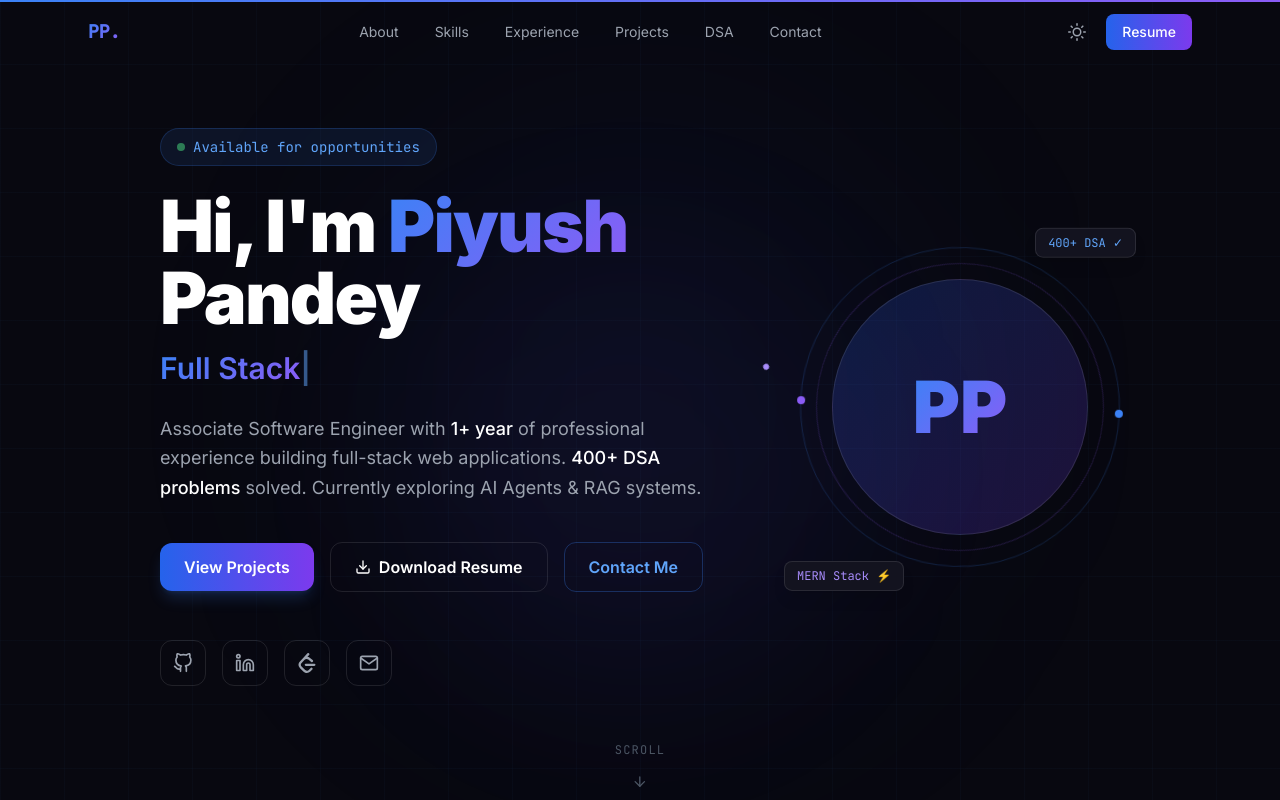
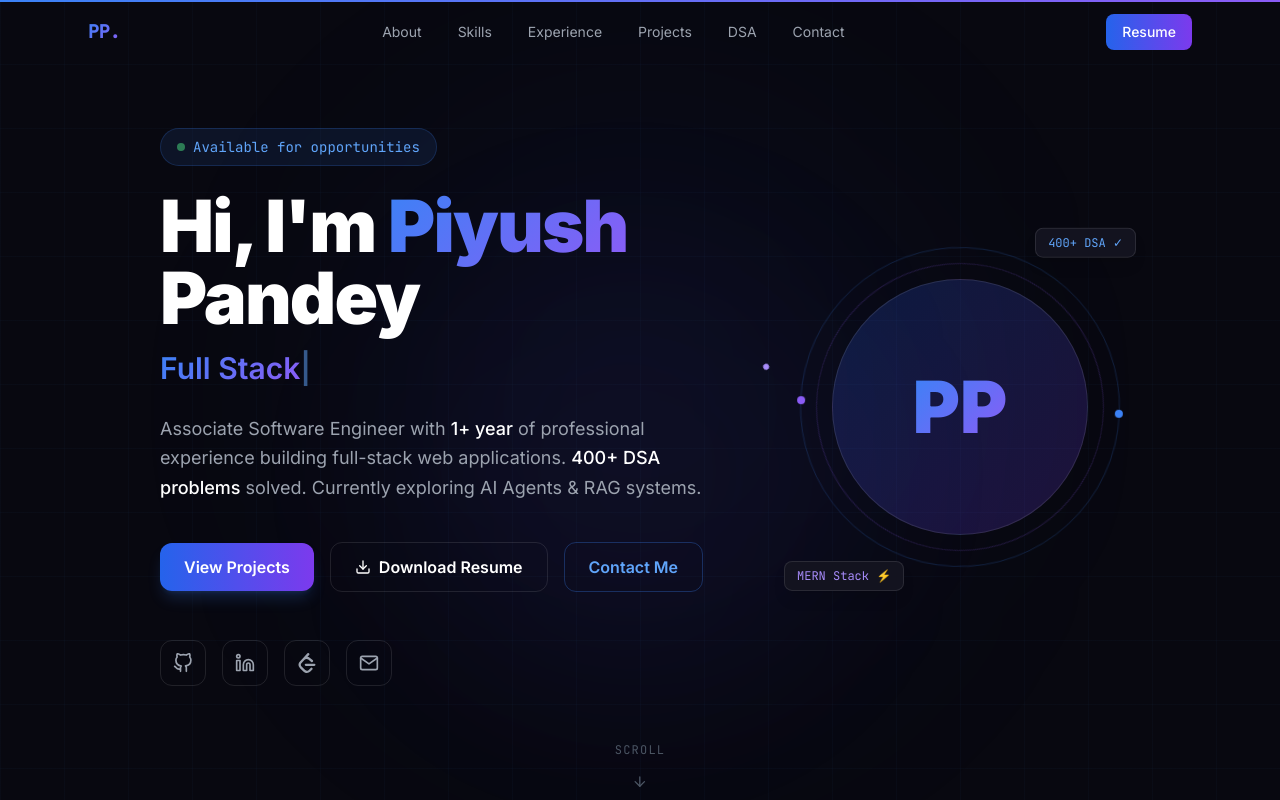
Before and after one commit to piyushp0710/PortfolioPiyush, a React (Vite) app: page / in a window 1280 px wide. Shown: the top 800 px of the page. Built offline with nearby package versions, Linux system fonts and the light colour scheme.

Commit message:
feat: remove theme toggle button, lock to dark mode
Co-Authored-By: Claude Sonnet 4.6 <noreply@anthropic.com>

```diff
--- a/src/App.jsx
+++ b/src/App.jsx
@@ -17,32 +17,21 @@ import Footer from './components/Footer';
 
 export default function App() {
   const [loading, setLoading] = useState(true);
-  const [theme, setTheme] = useState('dark');
 
   useEffect(() => {
+    document.documentElement.classList.add('dark');
     const timer = setTimeout(() => setLoading(false), 1800);
     return () => clearTimeout(timer);
   }, []);
 
-  useEffect(() => {
-    const root = document.documentElement;
-    if (theme === 'dark') {
-      root.classList.add('dark');
-    } else {
-      root.classList.remove('dark');
-    }
-  }, [theme]);
-
-  const toggleTheme = () => setTheme((t) => (t === 'dark' ? 'light' : 'dark'));
-
   return (
-    <div className={`min-h-screen ${theme === 'dark' ? 'bg-[#080810] text-white' : 'bg-gray-50 text-gray-900'}`}>
+    <div className="min-h-screen bg-[#080810] text-white">
       <AnimatePresence>{loading && <LoadingScreen />}</AnimatePresence>
 
       {!loading && (
         <>
           <ScrollProgress />
-          <Navbar theme={theme} toggleTheme={toggleTheme} />
+          <Navbar />
 
           <main>
             <Hero />
--- a/src/components/Navbar.jsx
+++ b/src/components/Navbar.jsx
@@ -1,10 +1,10 @@
 import { useState, useEffect } from 'react';
 import { motion, AnimatePresence } from 'framer-motion';
-import { FiSun, FiMoon, FiMenu, FiX } from 'react-icons/fi';
+import { FiMenu, FiX } from 'react-icons/fi';
 
 const links = ['About', 'Skills', 'Experience', 'Projects', 'DSA', 'Contact'];
 
-export default function Navbar({ theme, toggleTheme }) {
+export default function Navbar() {
   const [scrolled, setScrolled] = useState(false);
   const [menuOpen, setMenuOpen] = useState(false);
 
@@ -55,14 +55,6 @@ export default function Navbar({ theme, toggleTheme }) {
           </ul>
 
           <div className="flex items-center gap-3">
-            <button
-              onClick={toggleTheme}
-              className="p-2 rounded-lg text-gray-400 hover:text-white hover:bg-white/5 transition-all"
-              aria-label="Toggle theme"
-            >
-              {theme === 'dark' ? <FiSun size={18} /> : <FiMoon size={18} />}
-            </button>
-
             <a
               href="/resume.pdf"
               download
```
